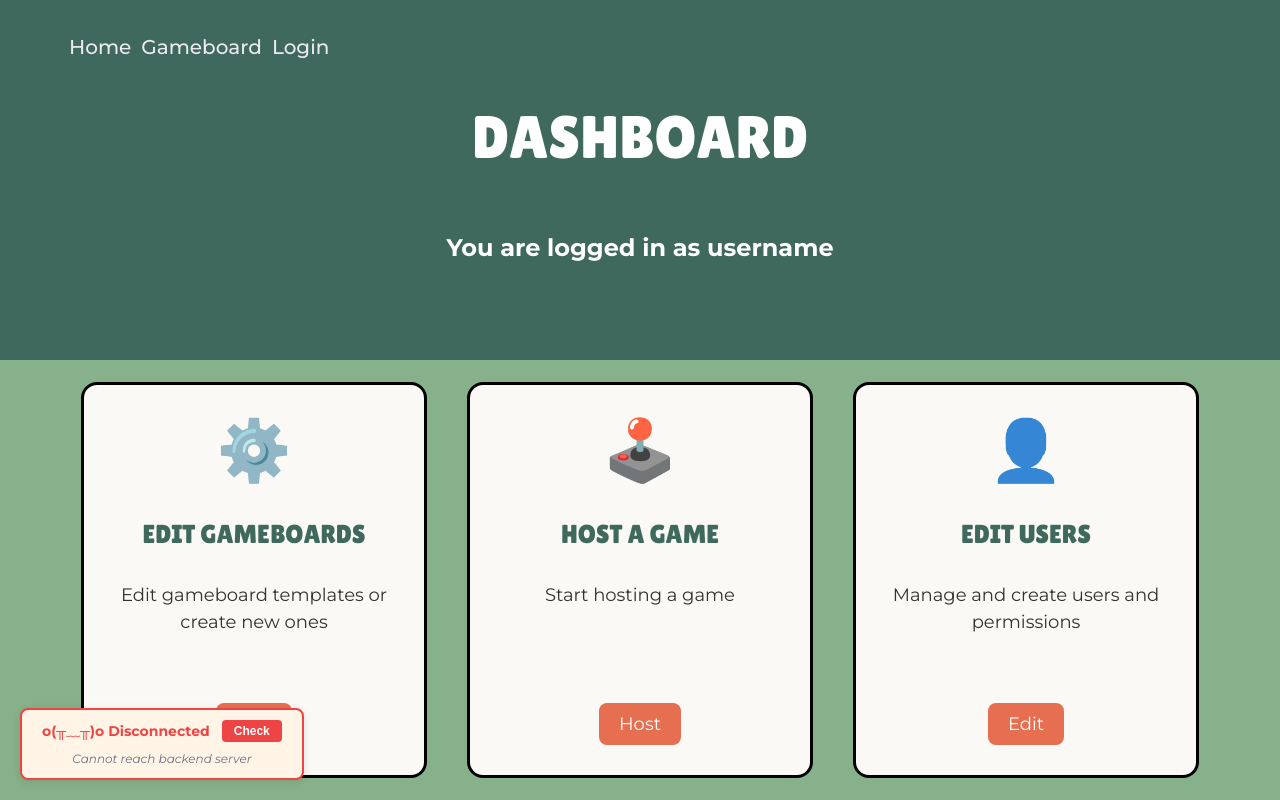
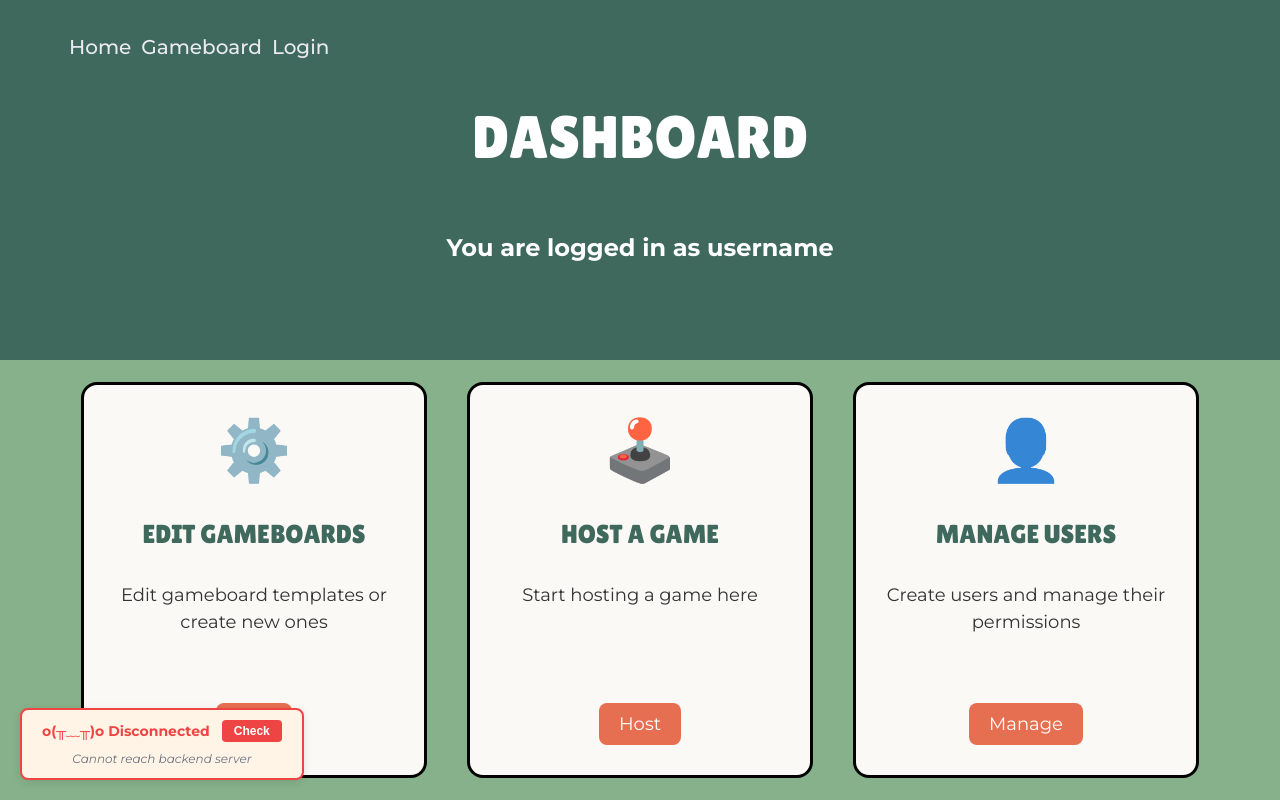
Before and after one commit to WalkAMileGame/WalkAMileGame, a React (Vite) app in the folder frontend/: page /landing in a window 1280 px wide. Built offline with nearby package versions, Linux system fonts and the light colour scheme; no server answers; a web font is replaced by a local one.

Commit message:
tests for landing page

```diff
--- a/frontend/src/App.jsx
+++ b/frontend/src/App.jsx
@@ -3,7 +3,7 @@
 import HomePage from './components/HomePage';
 import GameBoard from "./components/GameBoard";
 import Login from './components/Login';
-import LandingPage from './components/LadingPage';
+import LandingPage from './components/LandingPage';
 import HostGamePage from './components/HostGame';
 
 import {BrowserRouter as Router, Routes, Route, Link} from "react-router-dom"
--- a/frontend/src/components/LadingPage.jsx
+++ b/frontend/src/components/LandingPage.jsx
@@ -26,17 +26,17 @@ const LandingPage = () => {
             <div className="card">
               <div className="card-icon">🕹️</div>
               <h3>HOST A GAME</h3>
-              <p>Start hosting a game </p>
+              <p>Start hosting a game here</p>
               <Link to="/hostgame">
                 <button>Host</button>
               </Link>
             </div>
             <div className="card">
               <div className="card-icon">👤</div>
-              <h3>EDIT USERS</h3>
-              <p>Manage and create users and permissions </p>
+              <h3>MANAGE USERS</h3>
+              <p>Create users and manage their permissions </p>
               <Link to="/landing/#">
-                <button>Edit</button>
+                <button>Manage</button>
               </Link>
             </div>
           </div>
--- a/frontend/vite.config.js
+++ b/frontend/vite.config.js
@@ -14,6 +14,7 @@ export default defineConfig({
       exclude: [
         'src/components/ui/snackbar.jsx',
         'src/components/ui/HoveringTolltip.jsx',
+        'src/components/ui/Instructions.jsx',
         'src/setupTests.js',
         'src/main.jsx',
         'vite.config.js',
```
Also changed, not shown: 1 other file (tests, documents, lock files or other folders).
